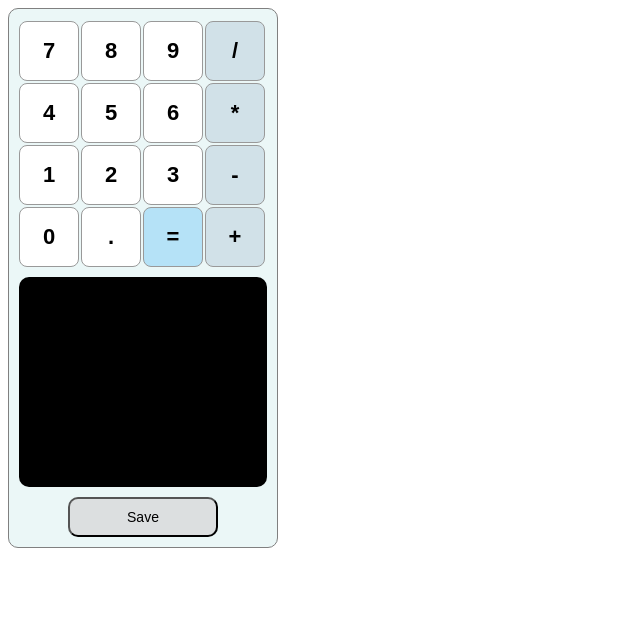
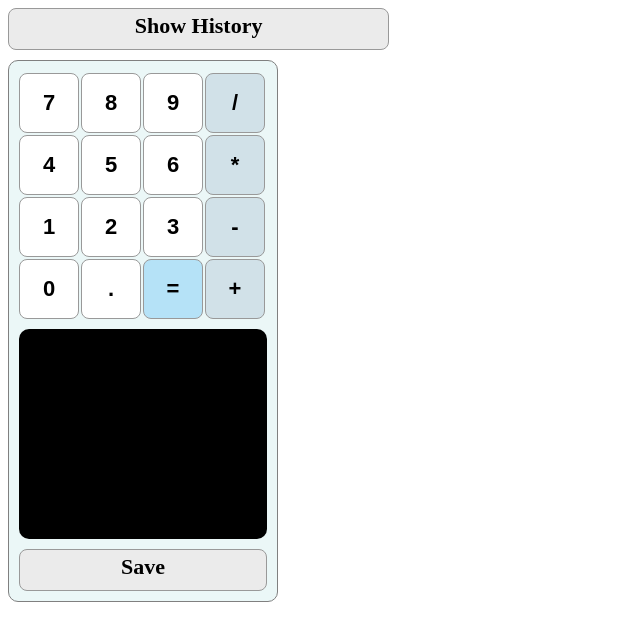
Before and after one commit to adisanf/Calculator-Front-React, a React app: page / in a window 1280 px wide. Shown: the top 640 px of the page, without its empty margins (0-640 px from the left). Built offline with nearby package versions, Linux system fonts and the light colour scheme.

Commit message:
Added new tab: History. Reworked CSS a bit.

```diff
--- a/src/component/App.css
+++ b/src/component/App.css
@@ -61,14 +61,43 @@
   background: #ebf7f7;
 }
 
-.save {
-  margin-right: auto;
-  margin-left: auto;
-  margin-top: 10px;
+button {
   display: block;
   border-radius: 10px;
   width: 150px;
   height: 40px;
   background: #dcdfe0;
   font-size: 14px;
+  cursor: pointer;
 }
+
+.button {
+  background: #ebebeb;
+  border: 1px solid #999;
+  font-size: 22px;
+  font-weight: bold;
+  line-height: 34px;
+  height: 40px;
+  margin-right: 2px;
+  margin-top: 2px;
+  padding: 0;
+  text-align: center;
+  border-radius: 8px;
+  cursor: pointer;
+}
+
+.button:hover {
+  background: rgb(228, 228, 228);
+}
+
+.save {
+  margin-right: auto;
+  margin-left: auto;
+  margin-top: 10px;
+}
+
+.toggle-history {
+  min-width: 150px;
+  max-width: 30%;
+  margin-bottom: 10px;
+}
--- a/src/component/App.js
+++ b/src/component/App.js
@@ -1,11 +1,32 @@
 import React from 'react';
 import { Calculator } from './Calculator.js';
+import { History } from './History.js';
 
 class App extends React.Component {
+  constructor(props) {
+    super(props);
+    this.state = {
+      isCalculatorShown: true,
+    };
+  }
+
+  toggleIsCalculatorShown() {
+    const state = {
+      isCalculatorShown: !this.state.isCalculatorShown,
+    };
+    this.setState(state);
+  }
+
   render() {
     return (
-      <div>
-        <Calculator />
+      <div className="calculator-app">
+        <div
+          className="button toggle-history"
+          onClick={() => this.toggleIsCalculatorShown()}
+        >
+          {this.state.isCalculatorShown ? `Show History` : `Show Calculator`}
+        </div>
+        {this.state.isCalculatorShown ? <Calculator /> : <History />}
       </div>
     );
   }
--- a/src/component/Calculator.js
+++ b/src/component/Calculator.js
@@ -53,9 +53,9 @@ class Calculator extends React.Component {
         <div className="calculator-screen">
           <CalculatorScreen lines={this.state.lines} />
         </div>
-        <button className="save" onClick={this.save}>
+        <div className="button save" onClick={this.save}>
           Save
-        </button>
+        </div>
       </div>
     );
   }
--- /dev/null
+++ b/src/component/History.js
@@ -0,0 +1,9 @@
+import React from 'react';
+
+class History extends React.Component {
+  render() {
+    return <div className="history"></div>;
+  }
+}
+
+export { History };
```
